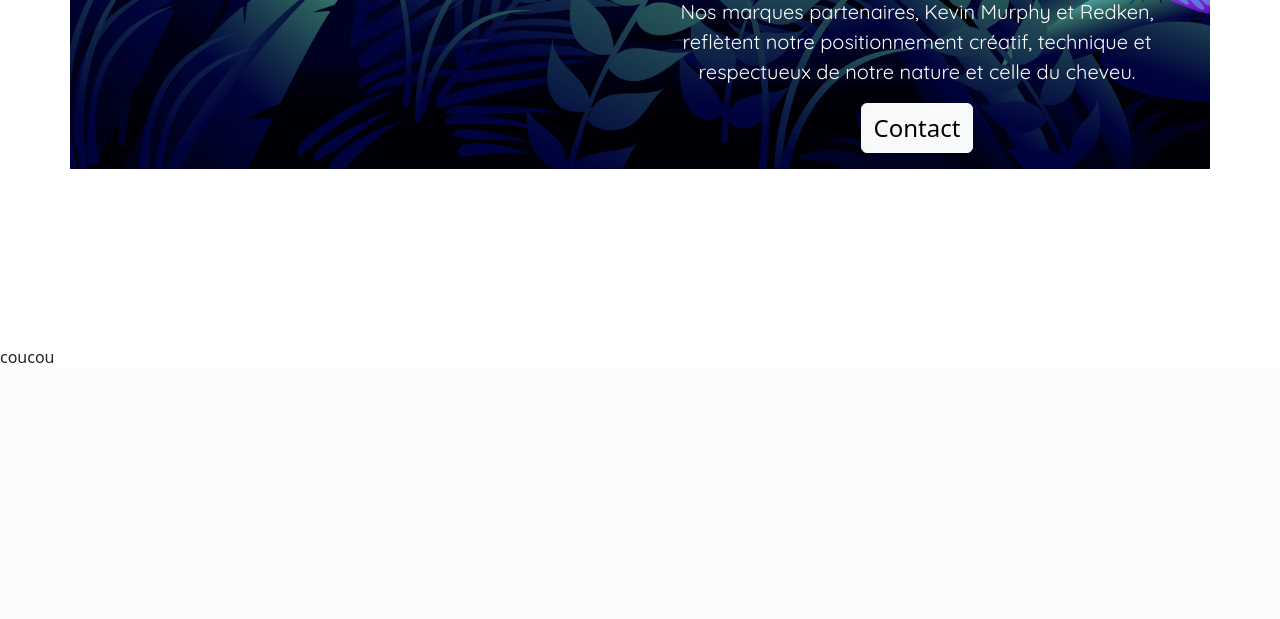
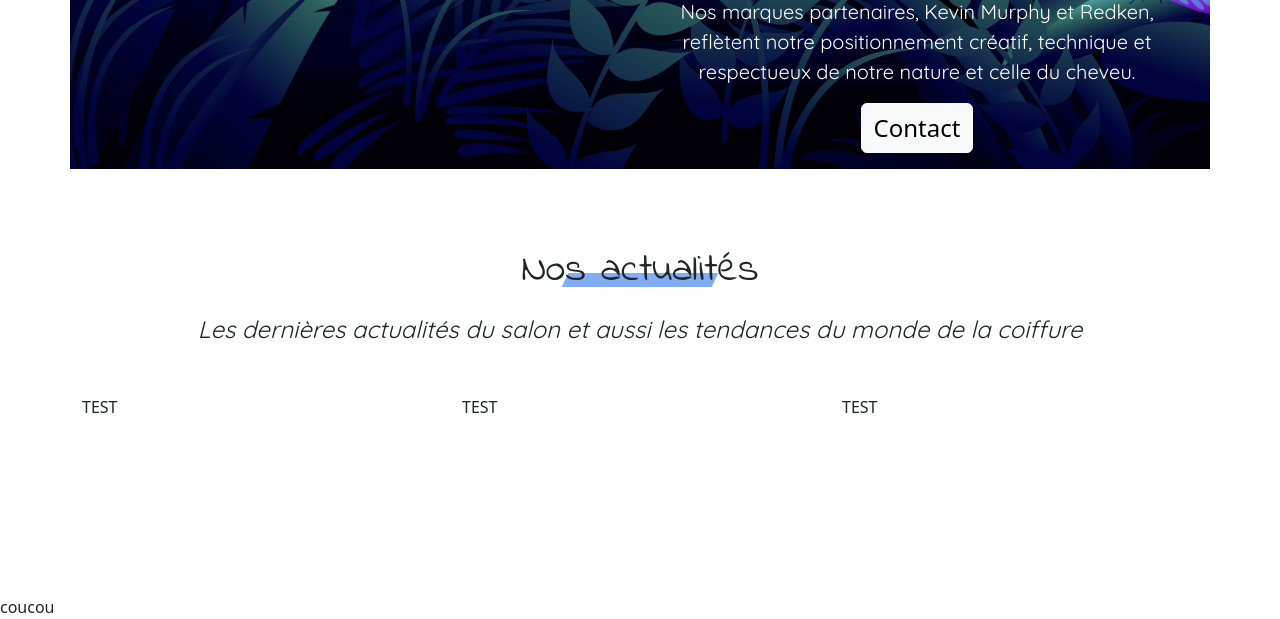
Before and after one commit to Nyxqt/CoiffureKopp, a PHP site: page / in a window 1280 px wide. Shown: the part 2523-3142 px from the top of the page. Before the commit the page ends 2886 px from the top, so only its background shows below. Run offline with PHP 8.4, Linux system fonts and the light colour scheme; some libraries are stand-ins or nearby versions.

Commit message:
homepage done (need to add news from db)

```diff
--- a/src/assets/CSS/style.css
+++ b/src/assets/CSS/style.css
@@ -132,3 +132,7 @@ z-index: -1;
     background-repeat: no-repeat;
     background-size: cover;
   }
+
+.text-italic {
+    font-style: italic;
+}
--- a/src/templates/front/homepage.php
+++ b/src/templates/front/homepage.php
@@ -66,6 +66,20 @@
     </div>
 </section>
 <!-- REMINDER NEWS -->
-
+<section>
+    <div class="container-md mt-5">
+        <h1 class="title-ff text-center">
+            Nos actualités
+        </h1>
+        <p class="text-ff fs-4 text-center text-italic">
+            Les dernières actualités du salon et aussi les tendances du monde de la coiffure
+        </p>
+        <div class="row mt-5">
+            <div class="col-md-4">TEST</div>
+            <div class="col-md-4">TEST</div>
+            <div class="col-md-4">TEST</div>
+        </div>
+    </div>
+</section>
 <?php $content = ob_get_clean(); ?>
 <?php require('layout.php') ?>
```
